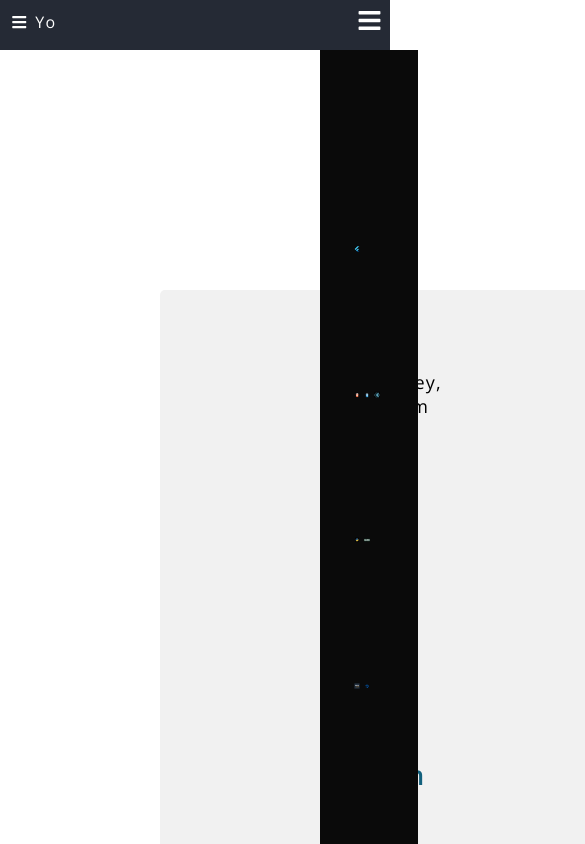
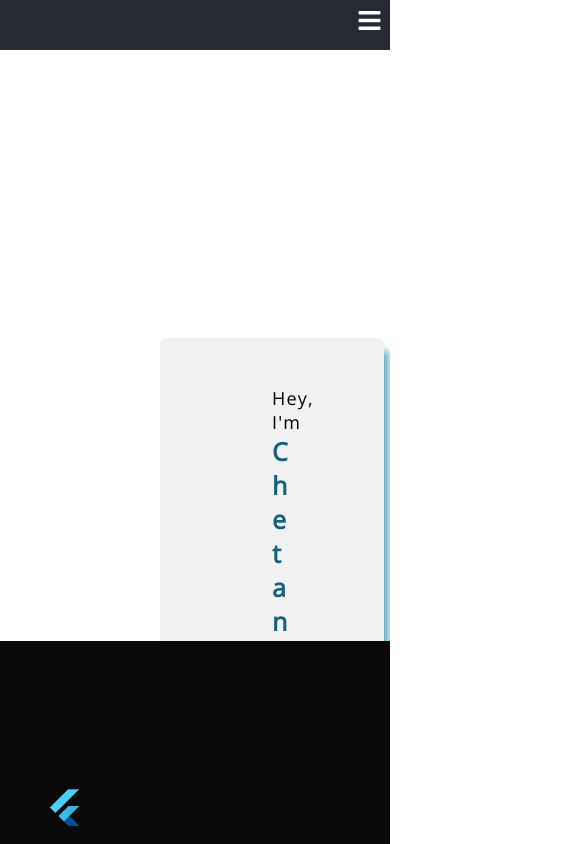
Before and after one commit to chetan-cv/portfolio, a React (Create React App) app: page / in a window 390 px wide. Shown: the top 844 px of the page, 585 px wide, since content can reach past the window. Built offline with nearby package versions, Linux system fonts and the light colour scheme.

Commit message:
responsive

```diff
--- a/src/components/About/about.css
+++ b/src/components/About/about.css
@@ -3,7 +3,7 @@
   text-align: center;
   padding-bottom: 5rem;
   width: 98.7vw;
-  }
+}
 .aboutHeading{
   font-weight: 800;
   font-size: 40px;
@@ -75,3 +75,32 @@
 .whatIDoContent > span {
   color: #188db8;
 }
+
+@media screen and (max-width:1000px) {
+  .whatIDo{
+    display: flex;
+    flex-direction: column;
+    justify-content: space-between;
+    margin: 0 auto;
+    max-width: 70vw;
+    height: 60vh;
+  }
+  .whatIDo > div {
+    padding-top: 1.5rem;
+  }
+  .whatIDo > div > img{
+    height: 20%;
+    width: 10%;
+  }
+  .whatIDo > div:nth-child(2) > img{
+    height: 20%;
+    width: 10%;
+  }
+  .dpSubtitle{
+    font-size: 13px;
+    text-align: justify;
+    color: rgb(71, 71, 71);
+    padding: 1rem 5rem;
+    line-height: 0.5cm;
+  }
+}
--- a/src/components/Header/header.css
+++ b/src/components/Header/header.css
@@ -31,6 +31,7 @@
   text-decoration: none;
   display: flex;
   align-items: center;
+  visibility: hidden;
 }
 
 .navbar-icon {
--- a/src/components/Header/header.js
+++ b/src/components/Header/header.js
@@ -4,11 +4,6 @@ import { FaBars } from 'react-icons/fa';
 import { IoMdClose } from 'react-icons/io';
 
 const Header = () => {
-
-  const linkStyle = {
-    textDecoration: "none",
-    color: 'white'
-  };
 
   const [click, setClick] = useState(false);
 
--- a/src/components/Home/home.css
+++ b/src/components/Home/home.css
@@ -6,12 +6,12 @@
     justify-content: space-around;
    }
    .skills{
-       height:98.7vh;
+       height:99%;
        width:25vw;
        /* transform: translateX(400px); */
    }
    .intro{
-       height: 102vh;
+       height: 100%;
        width: 75vw;
        text-align: center;
        padding: 15rem 10rem;
@@ -40,3 +40,45 @@
 .skills > div >img {
     width: 30%;
 }
+
+@media screen and (max-width:960px) {
+    .homeBackground{
+        display: flex;
+        flex-direction: column;
+        justify-content: space-around;
+       }
+
+       .intro{
+           height: 70vh;
+           width: 100%;
+           text-align: center;
+           padding: 10rem 10rem;
+           padding-top: 18rem;
+           margin: auto;
+       }
+       .homeContent{
+         padding: 3rem 7rem;
+         font-size: 18px;
+         font-weight:500;
+         margin: auto;
+         background-color: rgb(241, 241, 241);
+         text-align: center;
+         color: black;
+         border-radius: 5px;
+         box-shadow: 10px 8px 8px -5px #5fa8c2;
+    }
+    .skills{
+        height:90vh;
+        width:100%;
+        /* transform: translateX(400px); */
+        background-color: #0A0A0A;
+        padding: 4rem 2rem;
+        display: flex;
+        flex-direction: column;
+        justify-content: space-evenly;
+        align-items: flex-start;
+    }
+    .skills > div >img {
+        width: 20%;
+    }
+}
--- a/src/components/Home/home.js
+++ b/src/components/Home/home.js
@@ -34,7 +34,14 @@ const Home = () => {
   }
   useEffect(() => {
     fetchData();
+    if(window.innerWidth <=960){
+      showSkills();
+    }
   }, []);
+
+  const showSkills =() => setAdd(true);
+
+  window.addEventListener('resize',showSkills);
 
   return (
     <div className="App" id='home'>
```
